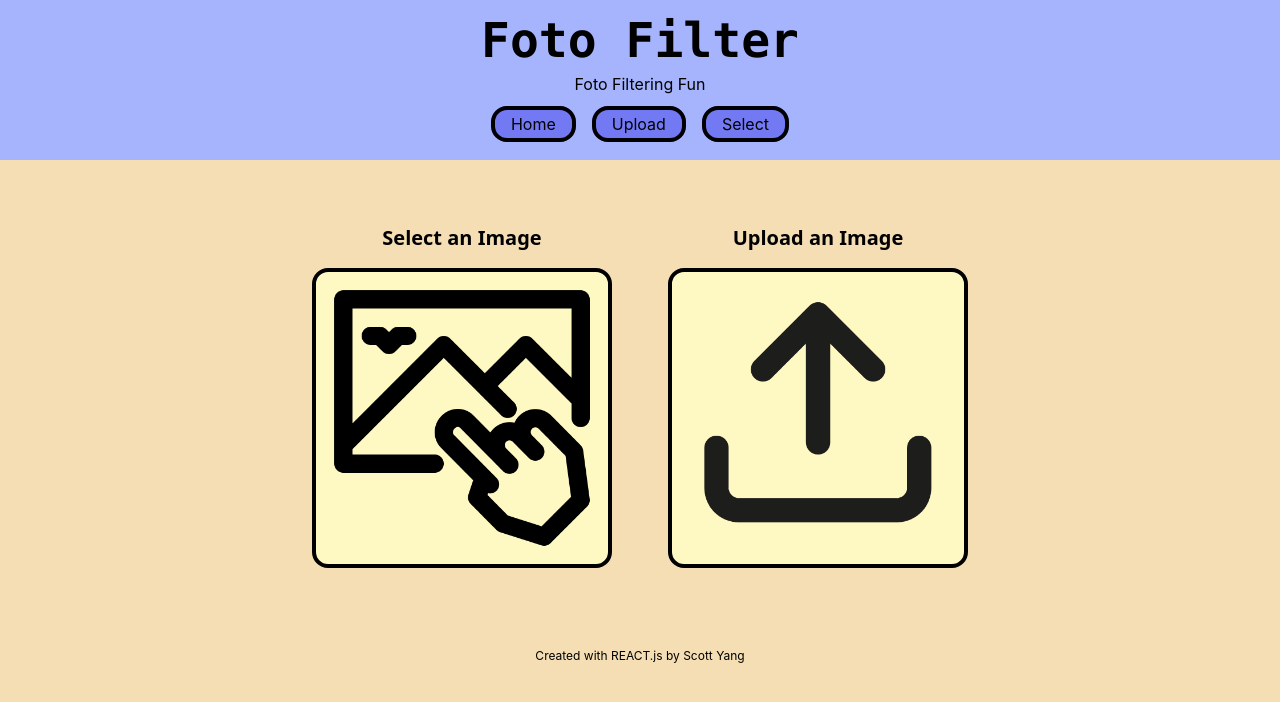
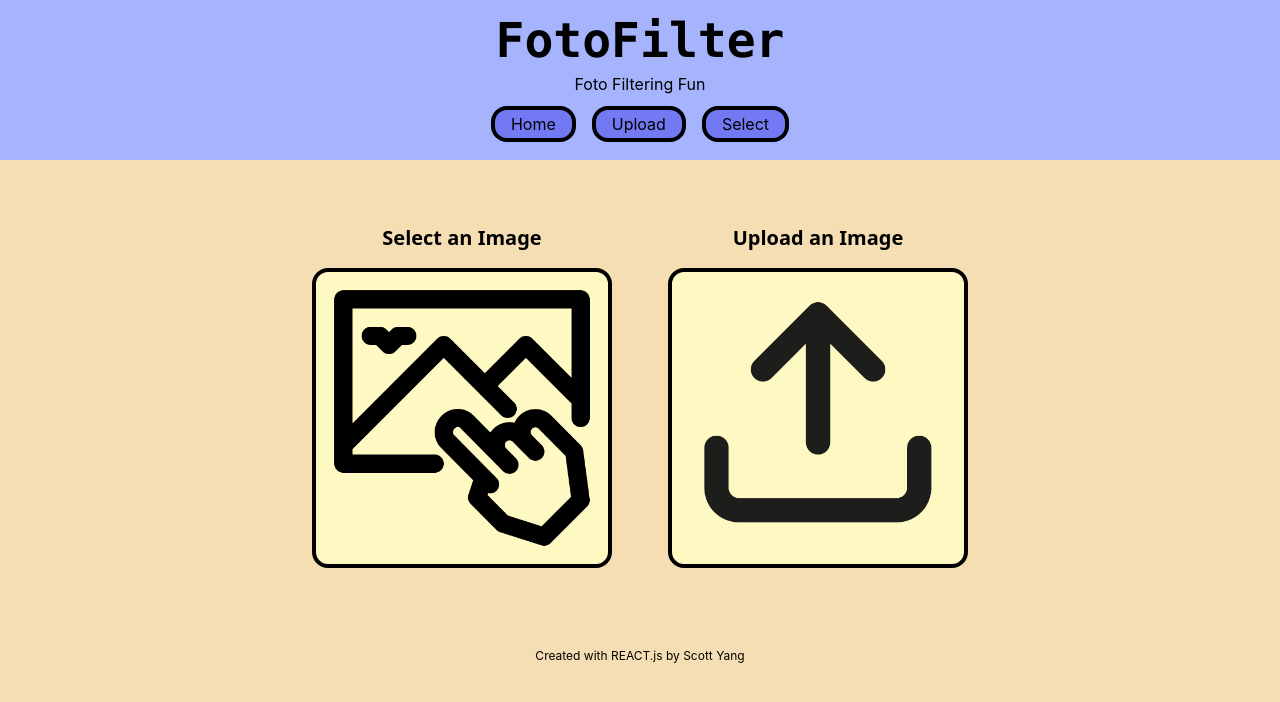
Before and after one commit to scottzyang/fotofilter-app, a React (Create React App) app: page /select-image in a window 1280 px wide. Shown: the top 702 px of the page. Built offline with nearby package versions, Linux system fonts and the light colour scheme.

Commit message:
Change title of app

```diff
--- a/src/components/NavBar/NavBar.js
+++ b/src/components/NavBar/NavBar.js
@@ -5,7 +5,7 @@ function NavBar() {
   return(
     <div className='NavBar'>
       <header className="bg-indigo-300 h-40 flex flex-col justify-center">
-        <h1 className="text-5xl font-mono m-2 font-bold">Foto Filter</h1>
+        <h1 className="text-5xl font-mono m-2 font-bold">FotoFilter</h1>
         <p className="NavBar-Subtitle">Foto Filtering Fun</p>
         <nav className="m-4">
           <NavLink className="border-black border-4 rounded-2xl py-1 px-4 bg-indigo-500/75 hover:opacity-75 m-2" to='/'>Home</NavLink>
```
